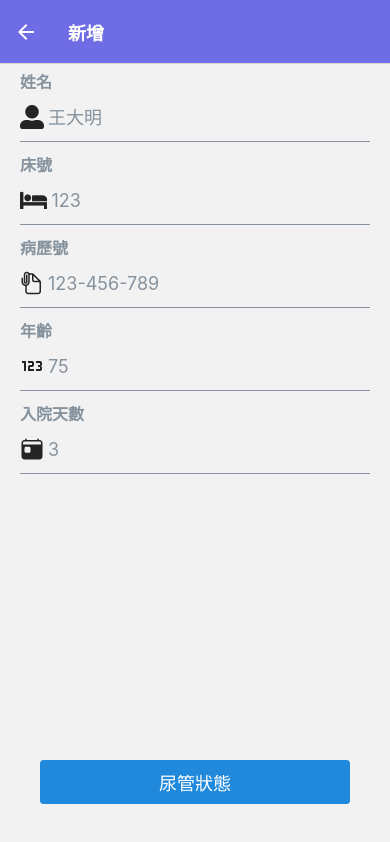
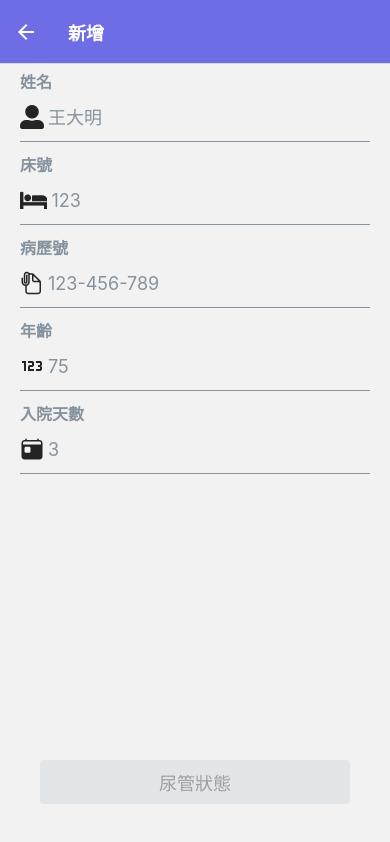
Before and after one commit to eddielin0926/foley, a React Native app: screen /AddScreen in a window 390 px wide. Built offline with nearby package versions, Linux system fonts and the light colour scheme.

Commit message:
feat: :construction: able to add new patient

```diff
--- a/App.tsx
+++ b/App.tsx
@@ -8,10 +8,11 @@ import AddScreen from "~/screens/AddScreen";
 import InfoScreen from "~/screens/InfoScreen";
 import { store } from "~/redux/store";
 import { Provider } from "react-redux";
+import PatientModel from "~/type/PatientModel";
 
 export type StackParams = {
   HomeScreen: undefined;
-  ProcessScreen: undefined;
+  ProcessScreen:  { patient: PatientModel };
   AddScreen: undefined;
   InfoScreen: { id: number };
 };
--- a/src/redux/hospitalSlice.ts
+++ b/src/redux/hospitalSlice.ts
@@ -52,6 +52,7 @@ export const hospitalSlice = createSlice({
       // doesn't actually mutate the state because it uses the Immer library,
       // which detects changes to a "draft state" and produces a brand new
       // immutable state based off those changes
+      action.payload.id = state.patients.length;
       state.patients.push(action.payload);
     },
     update: (state, action: PayloadAction<PatientModel>) => {
--- a/src/screens/AddScreen.tsx
+++ b/src/screens/AddScreen.tsx
@@ -1,14 +1,27 @@
-import React from "react";
+import React, { useState } from "react";
 import { View } from "react-native";
 import { ThemeProvider, Input, Button } from "react-native-elements";
 import { NativeStackScreenProps } from "@react-navigation/native-stack";
 import { StackParams } from "../../App";
 import common from "~/styles/common";
 import theme from "~/styles/theme";
+import PatientModel from "~/type/PatientModel";
 
 type Props = NativeStackScreenProps<StackParams, "AddScreen">;
 
 const AddScreen = ({ navigation }: Props) => {
+  const [patient, setPatient] = useState<PatientModel>({
+    id: 0,
+    name: "",
+    gender: "male",
+    bed: "",
+    case: "",
+    age: 0,
+    day: 0,
+    foleyStatus: "none",
+    state: "",
+  });
+
   return (
     <ThemeProvider theme={theme}>
       <View style={common.screen}>
@@ -17,30 +30,55 @@ const AddScreen = ({ navigation }: Props) => {
             label="姓名"
             placeholder="王大明"
             leftIcon={{ type: "font-awesome-5", name: "user-alt" }}
+            onChangeText={(text: string) =>
+              setPatient({ ...patient, name: text })
+            }
           />
           <Input
             label="床號"
             placeholder="123"
             leftIcon={{ type: "font-awesome", name: "bed" }}
+            onChangeText={(text: string) =>
+              setPatient({ ...patient, bed: text })
+            }
           />
           <Input
             label="病歷號"
             placeholder="123-456-789"
             leftIcon={{ type: "ionicon", name: "document-attach-outline" }}
+            onChangeText={(text: string) =>
+              setPatient({ ...patient, case: text })
+            }
           />
           <Input
             label="年齡"
             placeholder="75"
             leftIcon={{ type: "material-community", name: "numeric" }}
+            onChangeText={(text: string) =>
+              setPatient({ ...patient, age: Number(text) })
+            }
           />
           <Input
             label="入院天數"
             placeholder="3"
             leftIcon={{ type: "ionicon", name: "today" }}
+            onChangeText={(text: string) =>
+              setPatient({ ...patient, day: Number(text) })
+            }
           />
         </View>
         <View style={{ padding: 40 }}>
-          <Button title="尿管狀態" onPress={() => navigation.navigate("ProcessScreen")} />
+          <Button
+            disabled={
+              patient.name === "" ||
+              patient.bed === "" ||
+              patient.case === "" ||
+              patient.age === 0 ||
+              patient.day === 0
+            }
+            title="尿管狀態"
+            onPress={() => navigation.navigate("ProcessScreen", { patient })}
+          />
         </View>
       </View>
     </ThemeProvider>
--- a/src/screens/ProcessScreen.tsx
+++ b/src/screens/ProcessScreen.tsx
@@ -8,13 +8,17 @@ import AlternativePanel from "~/panels/AlternativePanel";
 import TechniquePanel from "~/panels/TechniquePanel";
 import EvaluatePanel from "~/panels/EvaluatePanel";
 import CarePanel from "~/panels/CarePanel";
+import { useDispatch } from "react-redux";
+import { add } from "~/redux/hospitalSlice";
 
 type Props = NativeStackScreenProps<StackParams, "ProcessScreen">;
 
-const ProcessScreen = ({ navigation }: Props) => {
+const ProcessScreen = ({ navigation, route }: Props) => {
+  const dispatch = useDispatch();
   const [panel, setPanel] = useState(0);
 
   const setStatus = (status: string) => {
+    const patient = route.params.patient;
     if (status[0] === "A") {
       if (status === "A-9") {
         setPanel(1);
@@ -22,8 +26,12 @@ const ProcessScreen = ({ navigation }: Props) => {
         setPanel(2);
       }
     } else if (status[0] === "B") {
+      patient.foleyStatus = "none"
+      dispatch(add(patient))
       navigation.navigate("HomeScreen");
     } else if (status[0] === "C") {
+      patient.foleyStatus = "inserted"
+      dispatch(add(patient))
       navigation.navigate("HomeScreen");
     }
   };
```
